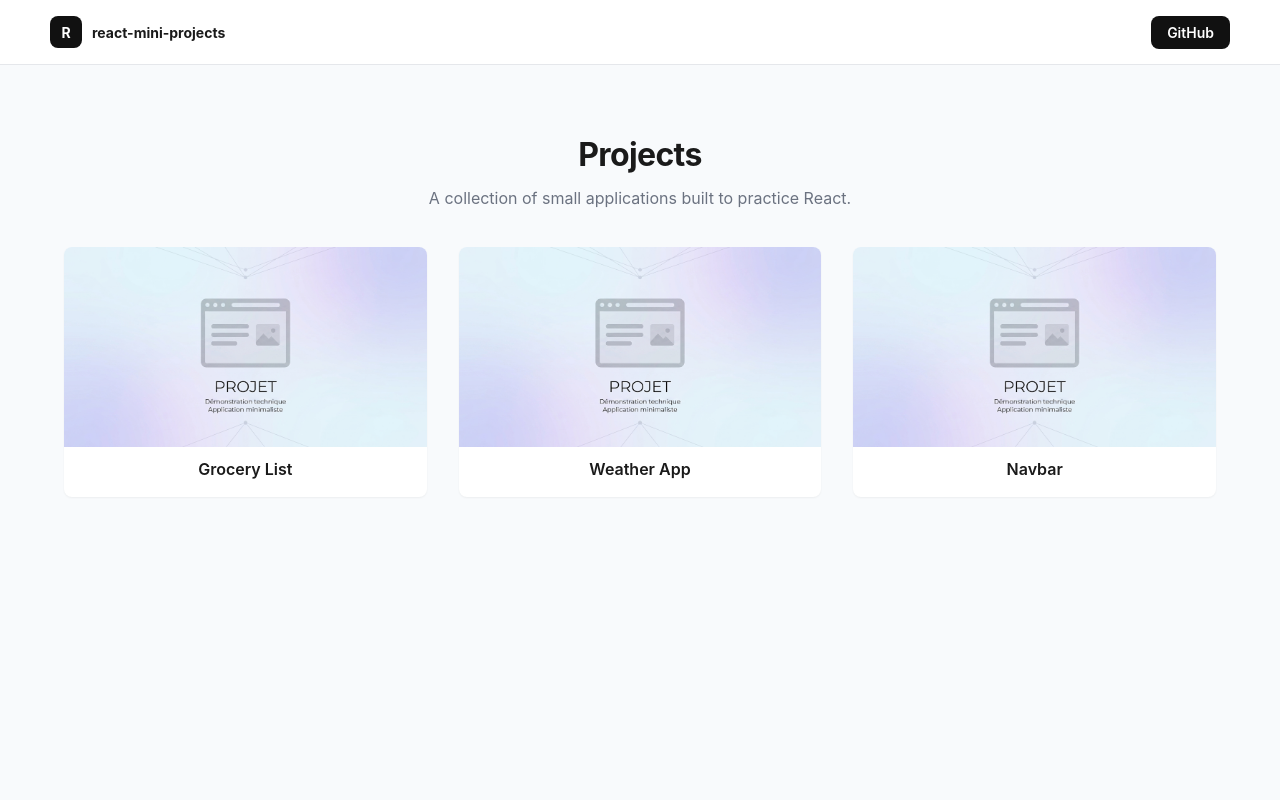
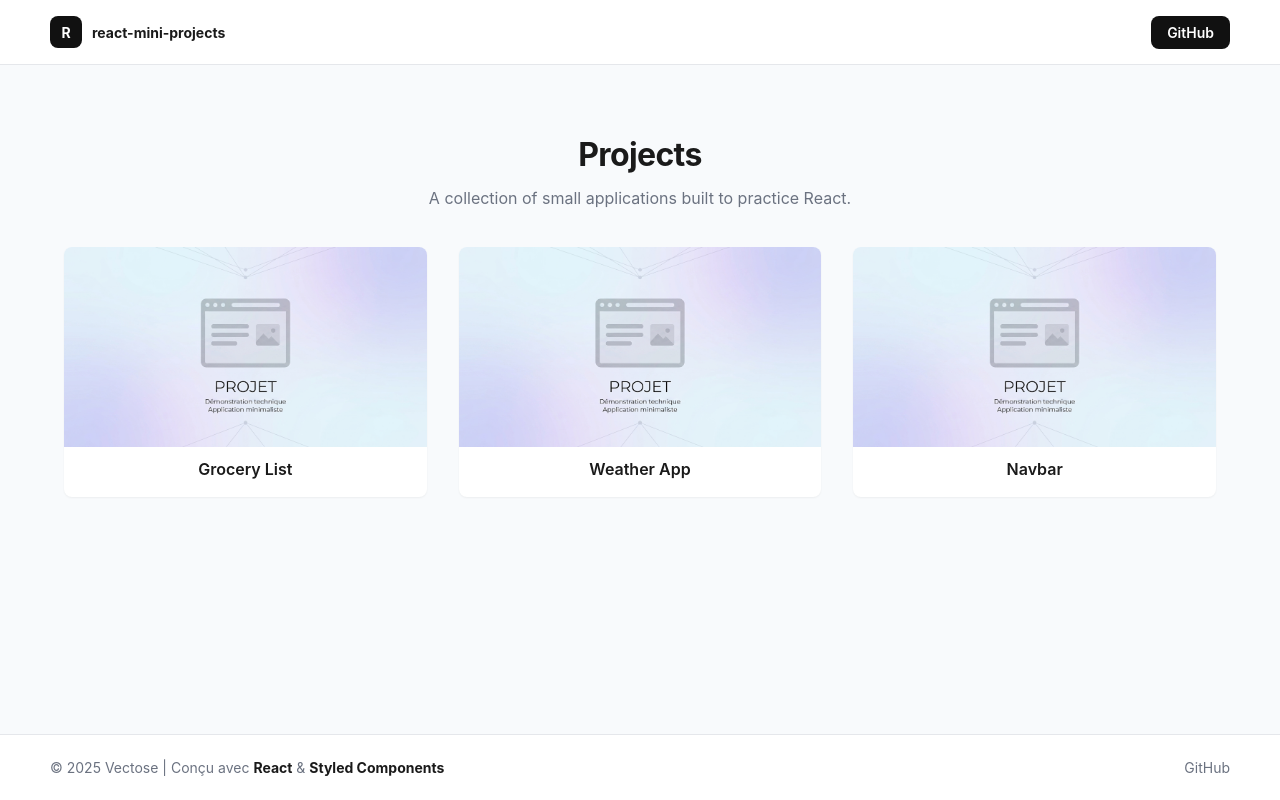
Before and after one commit to vectokse/react-mini-projects, a React (Vite) app in the folder home/: page / in a window 1280 px wide. Built offline with nearby package versions, Linux system fonts and the light colour scheme.

Commit message:
✨ Home > add Footer

```diff
--- a/home/src/App.jsx
+++ b/home/src/App.jsx
@@ -2,12 +2,14 @@ import styled from "styled-components";
 import Header from "./components/Header";
 import ProjectGallery from "./components/ProjectGallery";
 import { theme } from "./theme/theme";
+import Footer from "./components/Footer";
 
 export default function App() {
   return (
     <StyledApp>
       <Header />
       <ProjectGallery />
+      <Footer />
     </StyledApp>
   );
 }
--- /dev/null
+++ b/home/src/components/Footer.jsx
@@ -0,0 +1,70 @@
+import styled from "styled-components";
+import { theme } from "../theme/theme";
+
+export default function Footer() {
+  return (
+    <StyledFooter>
+      <div className="footer-container">
+        <div className="credits">
+          <span>
+            © 2025 Vectose | Conçu avec <strong>React</strong> &{" "}
+            <strong>Styled Components</strong>
+          </span>
+        </div>
+        <div className="footer-links">
+          <a
+            href="https://github.com/vectokse/react-mini-projects"
+            target="_blank"
+            rel="noreferrer"
+          >
+            GitHub
+          </a>
+        </div>
+      </div>
+    </StyledFooter>
+  );
+}
+
+const StyledFooter = styled.footer`
+  border-top: 1px solid ${theme.colors.border};
+  background-color: ${theme.colors.surface};
+  font-family: ${theme.font.family};
+  padding: 1.5rem 0;
+  margin-top: auto;
+
+  .footer-container {
+    max-width: 75rem;
+    margin: 0 auto;
+    padding: 0 3.125rem;
+    display: flex;
+    justify-content: space-between;
+    align-items: center;
+  }
+
+  .credits {
+    font-size: ${theme.font.size.sm};
+    font-weight: ${theme.font.weight.regular};
+    color: ${theme.colors.text_secondary};
+
+    strong {
+      color: ${theme.colors.text_primary};
+      font-weight: ${theme.font.weight.semibold};
+    }
+  }
+
+  .footer-links {
+    display: flex;
+    gap: 1.25rem;
+
+    a {
+      font-size: ${theme.font.size.sm};
+      color: ${theme.colors.text_secondary};
+      text-decoration: none;
+      transition: color 0.2s ease;
+
+      &:hover {
+        color: ${theme.colors.text_primary};
+      }
+    }
+  }
+`;
```
